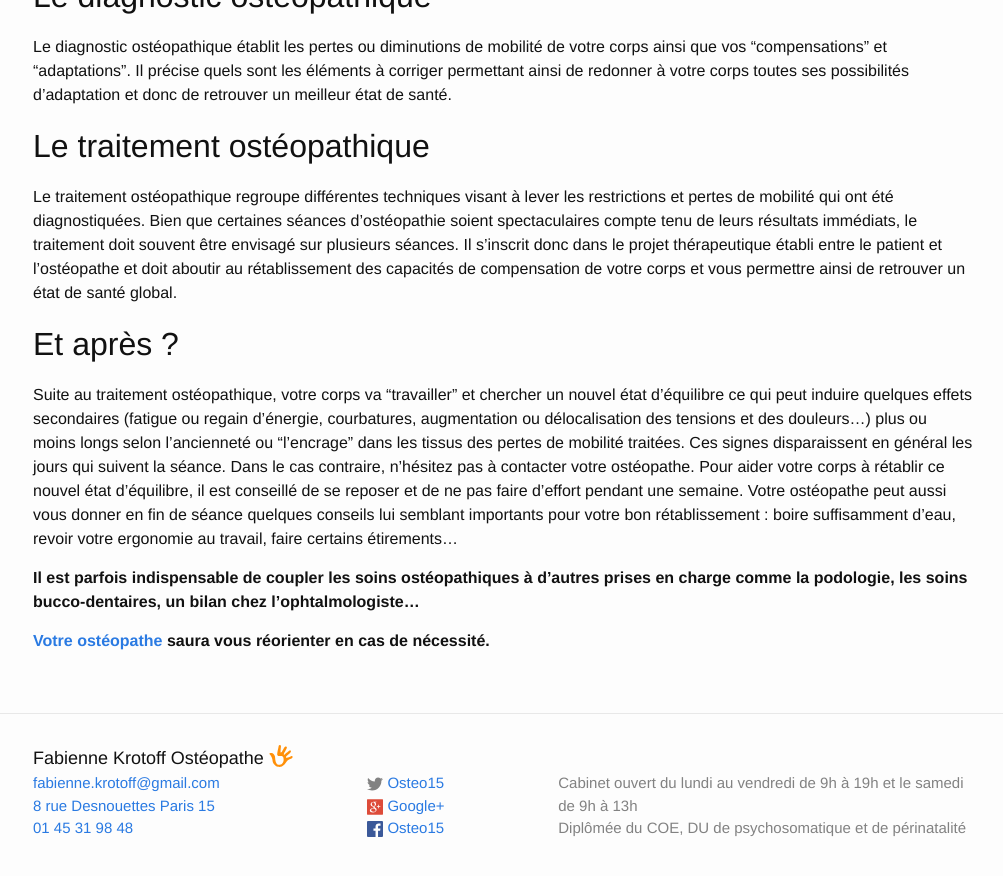
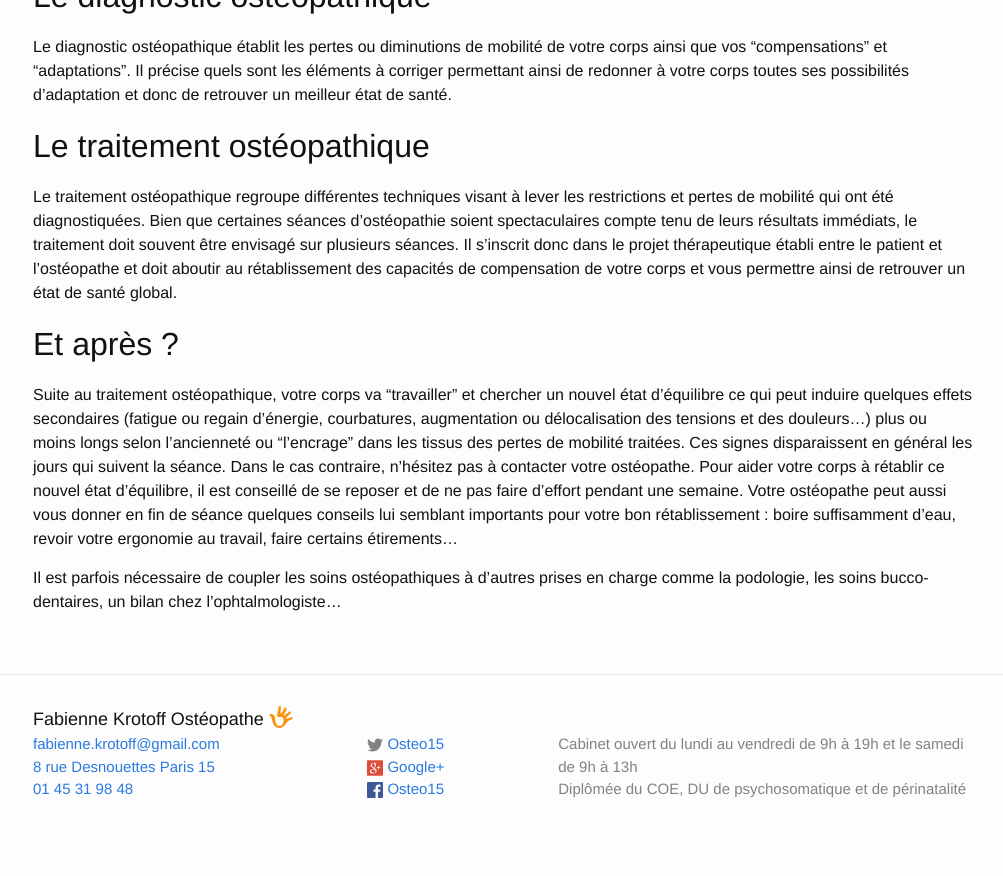
Before and after one commit to tkrotoff/osteo15, a Jekyll site: the page built from 3-La-consultation.md, in a window 1280 px wide and 900 px high, scrolled down 815 px. Shown: the top 876 px of the window, without its empty margins (137-1140 px from the left). Built offline with Jekyll 4.4.1, drawn with Linux system fonts in a browser that asks for light colours.

Commit message:
Moins d'auto-pub

```diff
--- a/3-La-consultation.md
+++ b/3-La-consultation.md
@@ -42,6 +42,4 @@ Ces signes disparaissent en général les jours qui suivent la séance. Dans le
 Pour aider votre corps à rétablir ce nouvel état d'équilibre, il est conseillé de se reposer et de ne pas faire d'effort pendant une semaine.
 Votre ostéopathe peut aussi vous donner en fin de séance quelques conseils lui semblant importants pour votre bon rétablissement : boire suffisamment d'eau, revoir votre ergonomie au travail, faire certains étirements...
 
-**Il est parfois indispensable de coupler les soins ostéopathiques à d'autres prises en charge comme la podologie, les soins bucco-dentaires, un bilan chez l'ophtalmologiste...**
-
-**[Votre ostéopathe](/Contact) saura vous réorienter en cas de nécessité.**
+Il est parfois nécessaire de coupler les soins ostéopathiques à d'autres prises en charge comme la podologie, les soins bucco-dentaires, un bilan chez l'ophtalmologiste...
```
